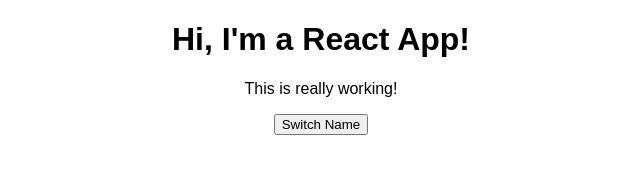
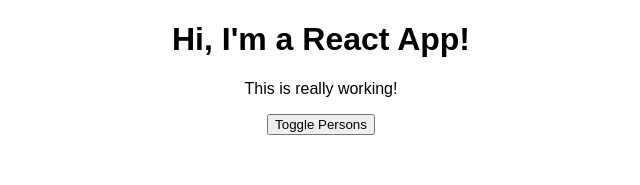
Before and after one commit to adrianmartinezj/UdemyReact, a React (Create React App) app: page / in a window 1280 px wide. Shown: the top 185 px of the page, without its empty margins (319-959 px from the left). Built offline with nearby package versions, Linux system fonts and the light colour scheme.

Commit message:
Cleaner way to conditionally render elements

```diff
--- a/src/App.js
+++ b/src/App.js
@@ -32,12 +32,11 @@
   }
 
   render() {
-    return (
-      <div className="App">
-        <h1>Hi, I'm a React App!</h1>
-        <p>This is really working!</p>
-        <button onClick={this.togglePersonsHandler}>Switch Name</button>
-        { this.state.showPersons ? // can't use if, have to use ternary
+
+    let persons = null;
+
+    if (this.state.showPersons){
+      persons = (
         <div>
         <Person
           name={this.state.persons[0].name}
@@ -49,8 +48,16 @@
         <Person
           name={this.state.persons[2].name}
           age={this.state.persons[2].age}/>
-        </div> : null
+      </div>
+      );
     }
+
+    return (
+      <div className="App">
+        <h1>Hi, I'm a React App!</h1>
+        <p>This is really working!</p>
+        <button onClick={this.togglePersonsHandler}>Toggle Persons</button>
+        {persons}
       </div>
     );
     // return React.createElement('div', {className: 'App'}, React.createElement('h1', null, "Hi, I'm a React App!!!"));
```
Lines whose indentation alone changed are shown as unchanged.
